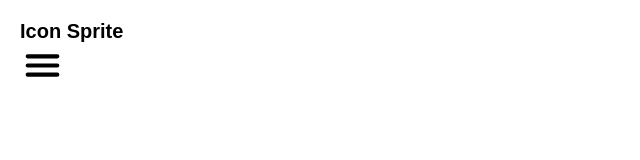
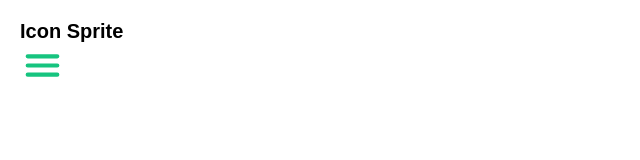
Before and after one commit to ErreurDeSyntaxe/practice-css, a plain HTML site: page src/Icons/favicon.html in a window 1280 px wide. Shown: the full height of the page, 0-640 px from the left. Drawn offline with Linux system fonts and the light colour scheme.

Commit message:
Add color to icons

```diff
--- a/src/Icons/favicon.html
+++ b/src/Icons/favicon.html
@@ -36,6 +36,8 @@
       .sidebar__icon {
         height: 4.5rem;
         width: 4.5rem;
+        fill: #f93827;
+        color: #16c47f;
 
         grid-row: 1 / 2;
         grid-column: 1 / 2;
```
